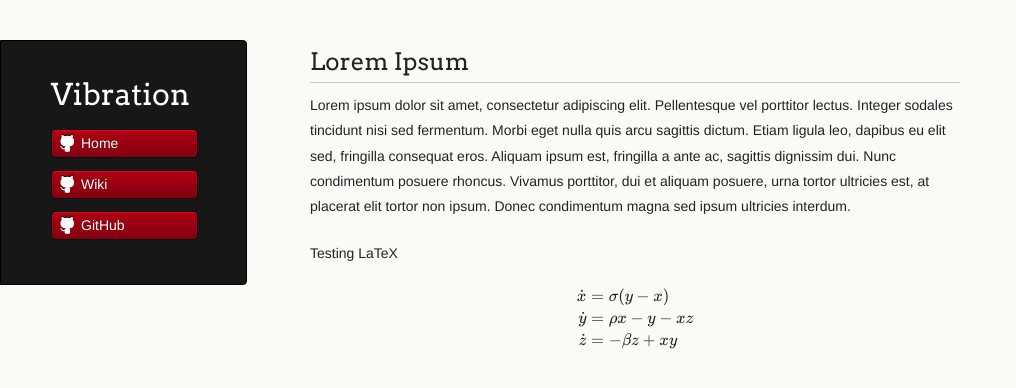
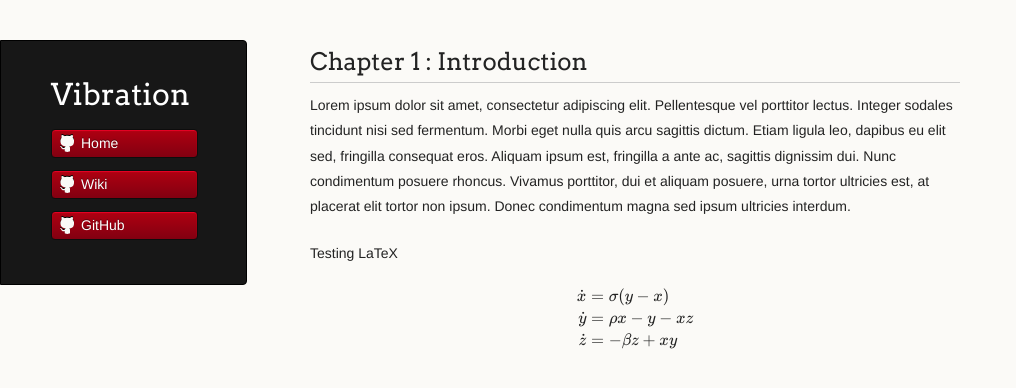
Before and after one commit to vireax/vibration, a Jekyll site: the page built from ch1.md, in a window 1280 px wide. Shown: the top 388 px of the page, without its empty margins (0-1016 px from the left). Built offline with Jekyll 4.4.1, drawn with Linux system fonts in a browser that asks for light colours; formulas are drawn with MathJax 3.

Commit message:
Update ch1.md

```diff
--- a/ch1.md
+++ b/ch1.md
@@ -3,7 +3,7 @@ layout: default
 title: Chapter 1
 ---
 
-## Lorem Ipsum
+## Chapter 1 : Introduction
 
 Lorem ipsum dolor sit amet, consectetur adipiscing elit. Pellentesque vel porttitor lectus. Integer sodales tincidunt nisi sed fermentum. Morbi eget nulla quis arcu sagittis dictum. Etiam ligula leo, dapibus eu elit sed, fringilla consequat eros. Aliquam ipsum est, fringilla a ante ac, sagittis dignissim dui. Nunc condimentum posuere rhoncus. Vivamus porttitor, dui et aliquam posuere, urna tortor ultricies est, at placerat elit tortor non ipsum. Donec condimentum magna sed ipsum ultricies interdum.
 
```
